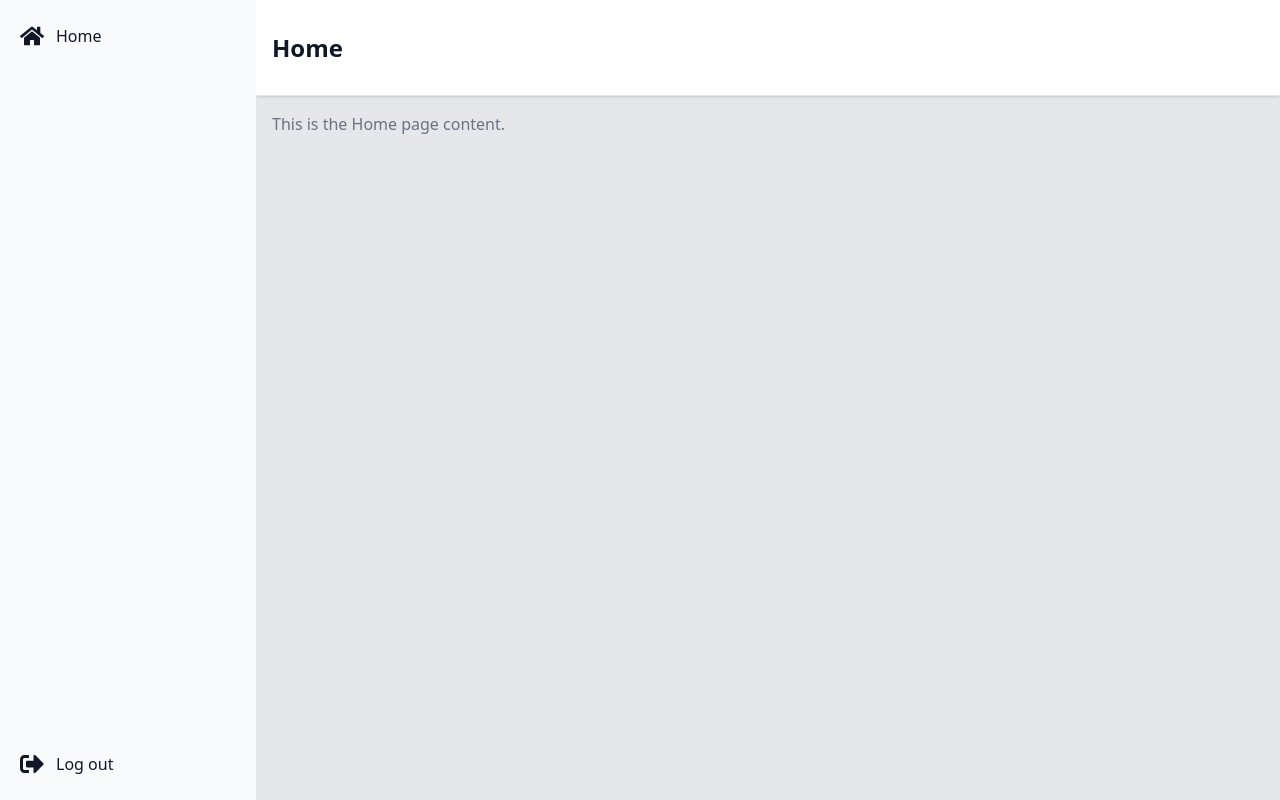
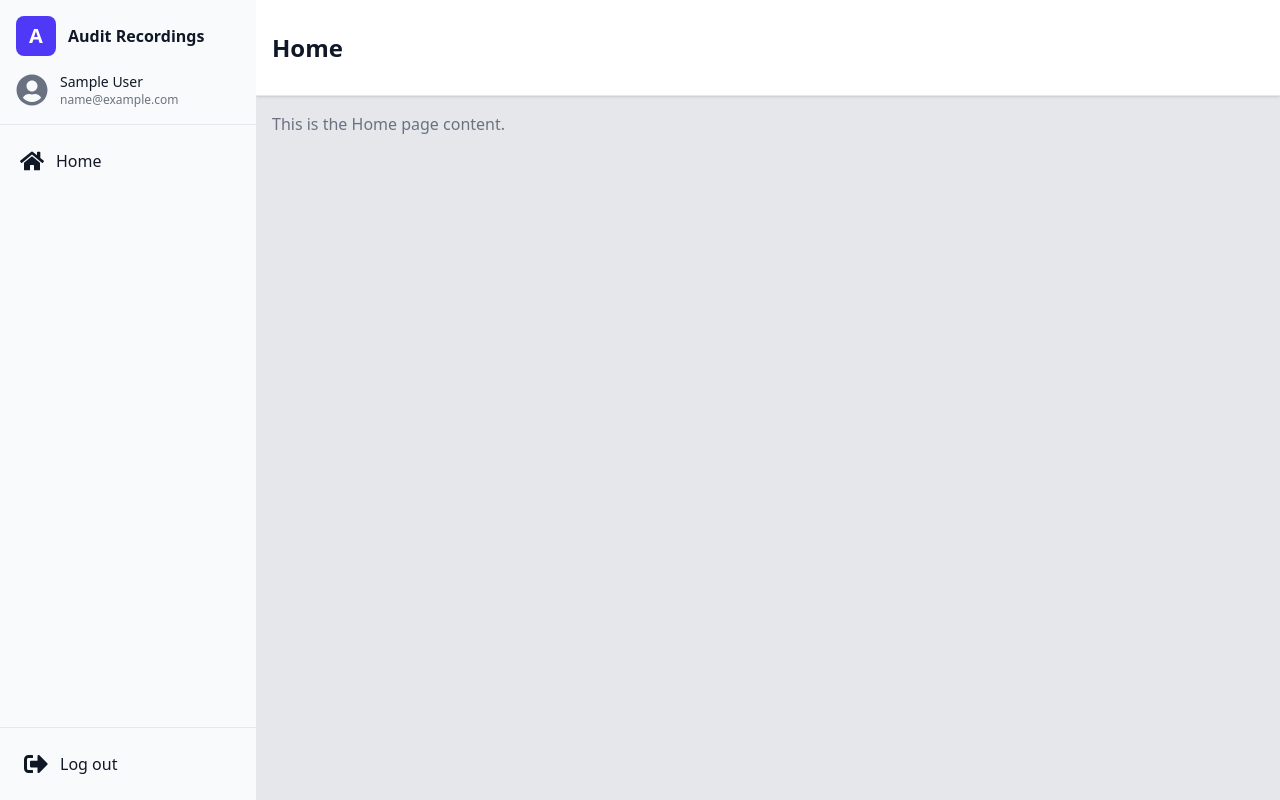
Before and after one commit to xamartin7/audit_recordings, a React (Vite) app in the folder apps/frontend/: page /home in a window 1280 px wide. Built offline with nearby package versions, Linux system fonts and the light colour scheme; no server answers; sample sign-in values are in the browser's storage.

Commit message:
Show the logo and user info on the header of the sidebar

```diff
--- a/apps/frontend/src/components/common/Sidebar.tsx
+++ b/apps/frontend/src/components/common/Sidebar.tsx
@@ -1,5 +1,5 @@
 import { Link, useNavigate } from "react-router-dom"
-import { FaHome, FaSignOutAlt } from "react-icons/fa"
+import { FaHome, FaSignOutAlt, FaUserCircle } from "react-icons/fa"
 import { useAuth } from "../../hooks/auth/useAuth"
 import { EnvConfig } from "../../utils/EnvConfig"
 import { createClient } from "@supabase/supabase-js"
@@ -35,9 +35,31 @@ export const Sidebar = () => {
             </button>
 
             <aside id="default-sidebar" className="fixed top-0 left-0 z-40 w-64 h-screen transition-transform -translate-x-full sm:translate-x-0" aria-label="Sidebar">
-                <div className="h-full px-3 py-4 overflow-y-auto bg-gray-50 dark:bg-gray-800">
+                <div className="h-full flex flex-col bg-gray-50 dark:bg-gray-800">
+                    {/* Header with logo and user info */}
+                    <div className="p-4 border-b border-gray-200 dark:border-gray-700">
+                        <div className="flex items-center space-x-3 mb-4">
+                            <div className="w-10 h-10 bg-indigo-600 rounded-lg flex items-center justify-center">
+                                <span className="text-white text-xl font-bold">A</span>
+                            </div>
+                            <div className="font-semibold text-gray-900 dark:text-white">Audit Recordings</div>
+                        </div>
+                        <div className="flex items-center space-x-3">
+                            <FaUserCircle className="w-8 h-8 text-gray-500 dark:text-gray-400" />
+                            <div className="flex-1 min-w-0">
+                                <p className="text-sm font-medium text-gray-900 truncate dark:text-white">
+                                    {user?.name} {user?.surname}
+                                </p>
+                                <p className="text-xs text-gray-500 truncate dark:text-gray-400">
+                                    {user?.email}
+                                </p>
+                            </div>
+                        </div>
+                    </div>
+
+                    {/* Navigation Links */}
+                    <div className="flex-1 px-3 py-4 overflow-y-auto">
                         <ul className="space-y-2 font-medium">
-                        {/* LINKS */}
                             <li>
                                 <Link to="/home" className="flex items-center p-2 text-gray-900 rounded-lg dark:text-white hover:bg-gray-100 dark:hover:bg-gray-700">
                                     <FaHome className="w-6 h-6" />
@@ -45,15 +67,15 @@ export const Sidebar = () => {
                                 </Link>
                             </li>
                         </ul>
+                    </div>
 
-                    <ul className="fixed bottom-0 space-y-2 font-medium mb-4 w-56">
-                        <li>
+                    {/* Logout Button */}
+                    <div className="p-4 border-t border-gray-200 dark:border-gray-700">
                         <button onClick={handleSignOut} className="flex items-center w-full p-2 text-gray-900 rounded-lg dark:text-white hover:bg-gray-100 dark:hover:bg-gray-700">
                             <FaSignOutAlt className="w-6 h-6" />
                             <span className="ml-3">Log out</span>
                         </button>
-                        </li>
-                    </ul>
+                    </div>
                 </div>
             </aside>
         </>
```
Lines whose indentation alone changed are shown as unchanged.
